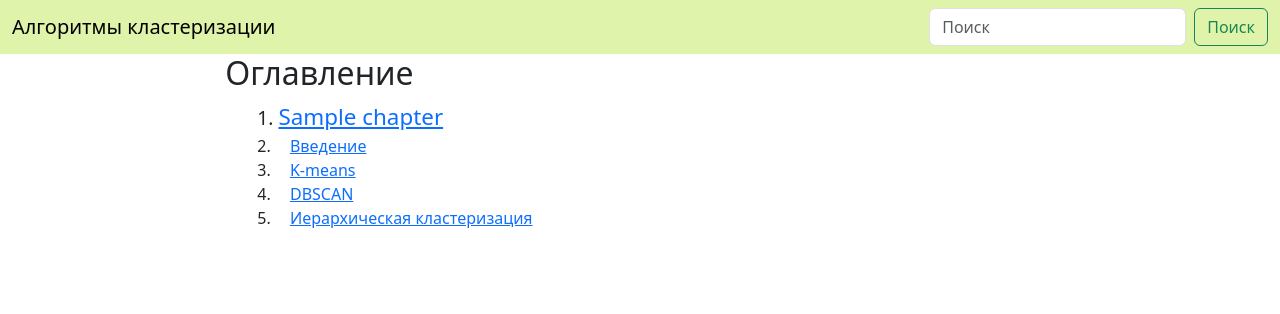
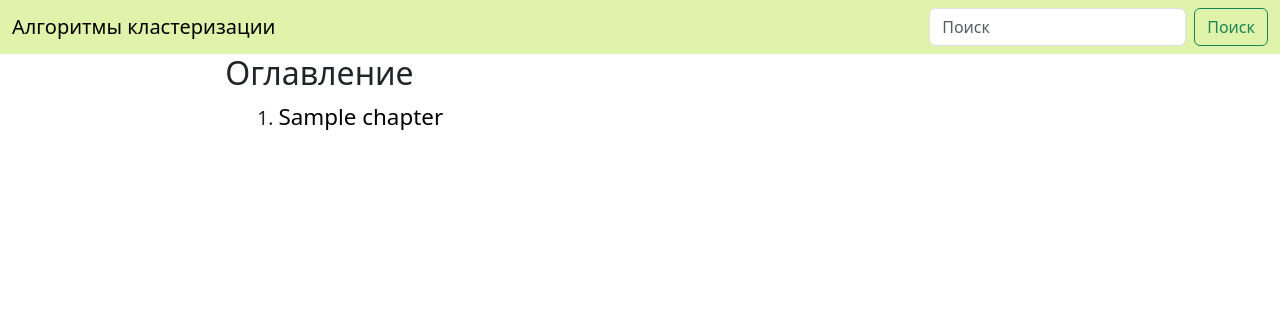
Before and after one commit to DmitriyDog/ClusterBook, a Django app: page / in a window 1280 px wide. Shown: the top 314 px of the page. Run offline with Django 5.2, Linux system fonts and the light colour scheme; tables that the repository leaves empty hold one stand-in row (values such as "Sample post"); some libraries are stand-ins or nearby versions.

Commit message:
Переходы по главам теперь черного цвета. Переходы на левой панели без подчеркивания. Сохраняется изменение курсора при наведении на ссылку.

```diff
--- a/ClusterTextbook/articles/templates/article-page.html
+++ b/ClusterTextbook/articles/templates/article-page.html
@@ -25,8 +25,8 @@
               <code class="language-python">for i in range(20):
                   print(i)</code></pre>
           <p class="text-center">
-              <a href="/">Оглавление</a>
-              <a href="/articles/k-means">->K-средних</a>
+              <a href="/" class="article-link">Оглавление</a>
+              <a href="/articles/k-means" class="article-link">->K-средних</a>
           </p>
       </div>
 
--- a/ClusterTextbook/articles/templates/index.html
+++ b/ClusterTextbook/articles/templates/index.html
@@ -11,28 +11,26 @@
                 {% for chap in chapter_list %}
                     <li style="font-size: 1.2rem">
                     {% if chap.article_set.all|length > 1 %}
-                        <span style="font-size: 1.4rem">{{ chap.chapter_name }}</span>
+                        <span style="font-size: 1.4rem">
+                            {{ chap.chapter_name }}</span>
                         <ol>
                             {% for article in chap.article_set.all %}
                                 <li style="font-size: 1.1rem">
-                                    <a href="{% url 'article_page' article.pk %}">{{ article.article_name }}</a>
+                                    <a href="{% url 'article_page' article.pk %}" class="textbook-link">{{ article.article_name }}</a>
                                 </li>
                             {% endfor %}
                         </ol>
                     {% else %}
                         {% with article=chap.article_set.all|first %}
                         <span style="font-size: 1.4rem">
-                            <a href="{% url 'article_page' article.pk %}">{{ chap.chapter_name }}</a>
+                            <a href="{% url 'article_page' article.pk %}" class="textbook-link">
+                                {{ chap.chapter_name }}</a>
                         </span>
                         {% endwith %}
                     {% endif %}
                     </li>
                 {% endfor %}
             {% endif %}
-            <li><a href="/articles/1" class="article fs-6">Введение</a></li>
-            <li><a href="/articles/2" class="article">K-means</a></li>
-            <li><a href="/articles/3" class="article">DBSCAN</a></li>
-            <li><a href="/articles/4" class="article">Иерархическая кластеризация</a></li>
         </ol>
         </div>
         <div class="col-3"></div>
--- a/ClusterTextbook/static/css/style.css
+++ b/ClusterTextbook/static/css/style.css
@@ -1,11 +1,18 @@
 .article { margin-left: 15px; }
+
+.textbook-link {
+    text-decoration: none;
+    color: #000000; }
+
+.article-link {
+    color: #000000; }
 
 ol {
    /* убираем стандартную нумерацию */
    list-style: none;
    /* Идентифицируем счетчик и даем ему имя li.
     Значение счетчика не указано - по умолчанию оно равно 0 */
-   counter-reset: li;}
+   counter-reset: li; }
 
 li:before {
    /* Определяем элемент, который будет нумероваться — li.
@@ -18,4 +25,4 @@ li:before {
      значения всех счетчиков с таким именем. Точка в кавычках добавляет
       разделяющую точку между цифрами, а точка с пробелом добавляется перед
        содержимым каждого пункта списка */
-   content: counters(li, ".") ". ";}
+   content: counters(li, ".") ". "; }
```
Also changed, not shown: ClusterTextbook/articles/templates/quick-textbook-navigation.html (+8 -6 lines).
